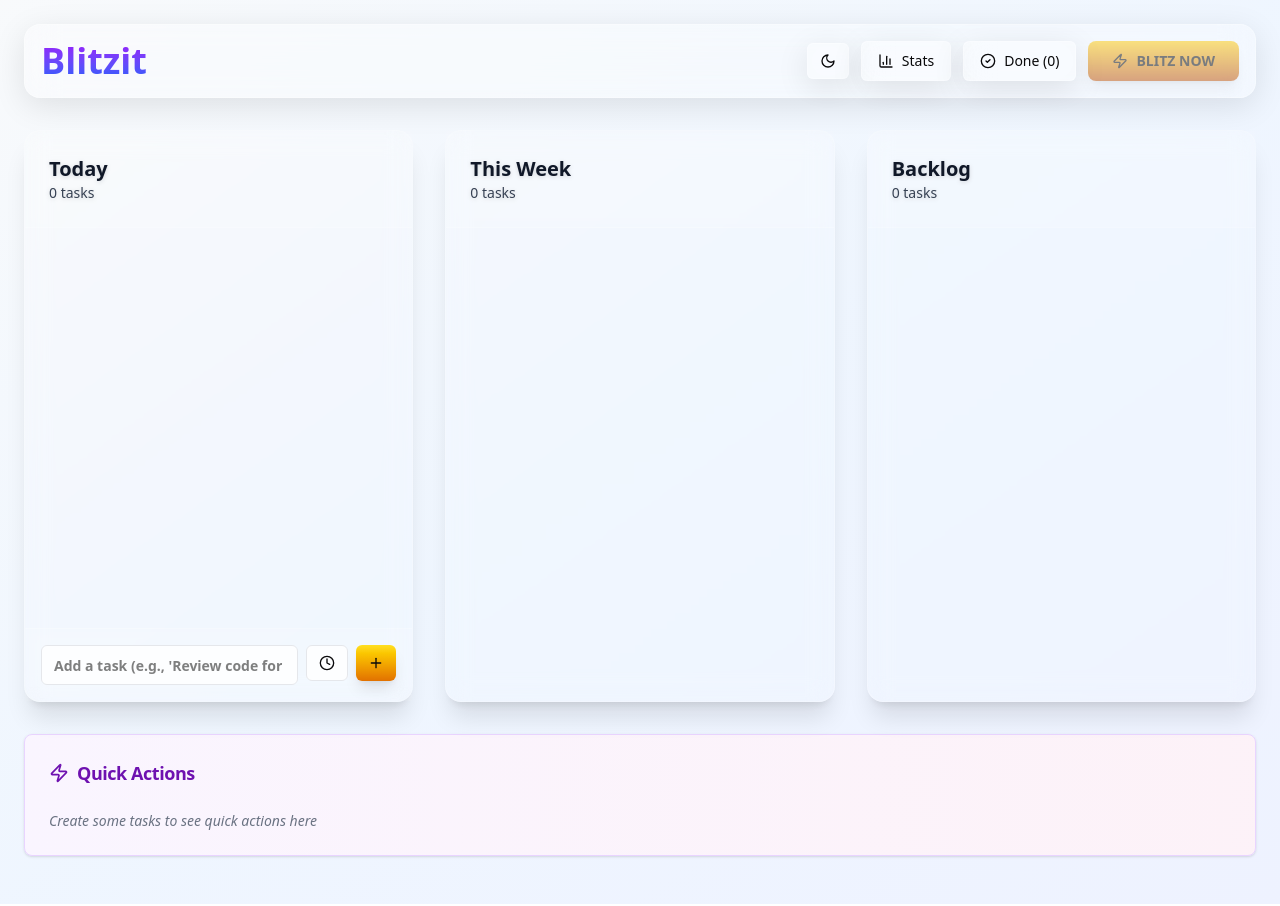
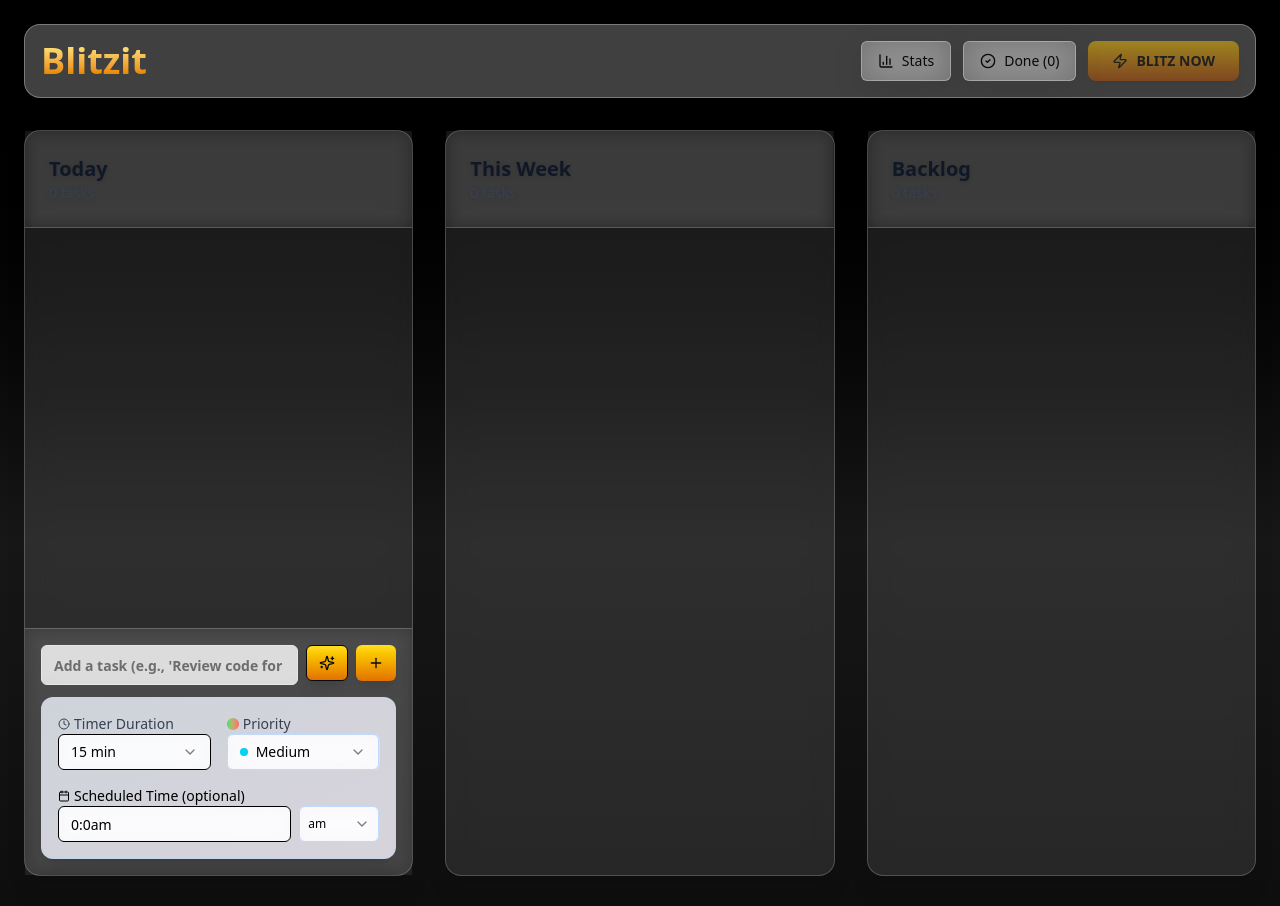
Before and after one commit to Swayanshu004/blitzit, a Next.js app: page / in a window 1280 px wide. Shown: the top 906 px of the page. Built offline with nearby package versions, Linux system fonts and the light colour scheme.

Commit message:
refine02

```diff
--- a/components/quick-actions.jsx
+++ b/components/quick-actions.jsx
@@ -32,9 +32,9 @@ export function QuickActions({ tasks, onMoveAll, onClearCompleted, onDeleteTask
   }
 
   return (
-    <Card className="bg-gradient-to-r from-purple-50 to-pink-50 border-purple-200">
+    <Card className="bg-gradient-to-t from-purple-800 to-black border-purple-800">
       <CardHeader>
-        <CardTitle className="text-lg font-semibold text-purple-800 flex items-center gap-2">
+        <CardTitle className="text-lg font-semibold text-white flex items-center gap-2">
           <Zap className="w-5 h-5" />
           Quick Actions
         </CardTitle>
--- a/components/task-board.jsx
+++ b/components/task-board.jsx
@@ -111,21 +111,13 @@ export function TaskBoard({
   }
 
   return (
-    <div className="main-container min-h-screen bg-gradient-to-br from-slate-50 via-blue-50 to-indigo-50 dark:from-black dark:via-gray-900 dark:to-black transition-colors">
+    <div className="main-container min-h-screen bg-gradient-to-b from-black via-neutral-900 to-neutral-950 transition-colors">
       <div className="max-w-7xl mx-auto">
         <div className="flex items-center justify-between mb-8 p-4 component-bg rounded-2xl border shadow-lg">
-          <h1 className="text-4xl font-bold bg-gradient-to-t from-blue-600 to-purple-600 dark:from-amber-600 dark:to-yellow-200 bg-clip-text text-transparent">
+          <h1 className="text-4xl font-bold bg-gradient-to-t from-amber-600 to-yellow-200 bg-clip-text text-transparent">
             Blitzit
           </h1>
           <div className="flex items-center gap-3">
-            <Button
-              onClick={() => setTheme(theme === "dark" ? "light" : "dark")}
-              variant="outline"
-              size="sm"
-              className="component-bg border-gray-300 dark:border-gray-600 hover:bg-gray-100 dark:hover:bg-gray-700 text-high-contrast"
-            >
-              {theme === "dark" ? <Sun className="w-4 h-4" /> : <Moon className="w-4 h-4" />}
-            </Button>
             <Button
               onClick={() => setShowStats(!showStats)}
               variant="outline"
--- a/components/task-input.jsx
+++ b/components/task-input.jsx
@@ -9,10 +9,10 @@ import { Plus, Clock, Calendar, Sparkles } from "lucide-react"
 
 export function TaskInput({ onAddTask }) {
   const [input, setInput] = useState("")
-  const [timerDuration, setTimerDuration] = useState("25")
-  const [scheduledTime, setScheduledTime] = useState("")
+  const [timerDuration, setTimerDuration] = useState("15")
+  const [scheduledTime, setScheduledTime] = useState("0:0am")
   const [priority, setPriority] = useState("medium")
-  const [showAdvanced, setShowAdvanced] = useState(false)
+  const [showAdvanced, setShowAdvanced] = useState(true)
 
   const parseTimeFromText = (text) => {
     const patterns = [
@@ -100,11 +100,11 @@ export function TaskInput({ onAddTask }) {
             onClick={() => setShowAdvanced(!showAdvanced)}
             className={`px-3 transition-all duration-200 ${
               showAdvanced
-                ? "bg-gradient-to-t from-amber-600 to-yellow-300 border-transparent shadow-lg"
-                : "bg-white/80 backdrop-blur-sm border-gray-200 hover:bg-gradient-to-r hover:from-blue-50 hover:to-purple-50"
+                ? "bg-gradient-to-t from-amber-600 to-yellow-300 shadow-lg"
+                : "bg-neutral-900 backdrop-blur-sm border-gray-200 hover:bg-gradient-to-t hover:from-amber-600 hover:to-yellow-300"
             }`}
           >
-            {showAdvanced ? <Sparkles className="w-4 h-4" /> : <Clock className="w-4 h-4" />}
+            <Sparkles className="w-4 h-4" />
           </Button>
           <Button
             type="submit"
@@ -124,11 +124,11 @@ export function TaskInput({ onAddTask }) {
                   Timer Duration
                 </Label>
                 <Select value={timerDuration} onValueChange={setTimerDuration}>
-                  <SelectTrigger className="h-9 bg-white/80 backdrop-blur-sm border-blue-200 focus:border-blue-400 text-black">
+                  <SelectTrigger className="h-9 bg-white/80 backdrop-blur-sm focus:border-blue-400 text-black">
                     <SelectValue />
                   </SelectTrigger>
                   <SelectContent>
-                    <SelectItem value="15">15 min</SelectItem>
+                    <SelectItem value="15" selected>15 min</SelectItem>
                     <SelectItem value="25">25 min</SelectItem>
                     <SelectItem value="30">30 min</SelectItem>
                     <SelectItem value="45">45 min</SelectItem>
@@ -179,7 +179,7 @@ export function TaskInput({ onAddTask }) {
             </div>
 
             <div>
-              <Label htmlFor="scheduled-time" className="text-sm font-medium text-gray-700 flex items-center gap-1 text-black">
+              <Label htmlFor="scheduled-time" className="text-sm font-medium flex items-center gap-1 text-black">
                 <Calendar className="w-3 h-3" />
                 Scheduled Time (optional)
               </Label>
@@ -189,7 +189,7 @@ export function TaskInput({ onAddTask }) {
                   value={scheduledTime}
                   onChange={handleTimeChange}
                   placeholder="7:00"
-                  className="flex-1 h-9 bg-white/80 backdrop-blur-sm border-blue-200 focus:border-blue-400 focus:ring-blue-400/20 text-black"
+                  className="flex-1 h-9 bg-white/80 backdrop-blur-sm focus:ring-amber-400 text-black"
                   maxLength={5}
                 />
                 <Select
@@ -202,12 +202,12 @@ export function TaskInput({ onAddTask }) {
                     }
                   }}
                 >
-                  <SelectTrigger className="w-20 h-9 bg-white/80 backdrop-blur-sm border-blue-200 focus:border-blue-400 text-black">
-                    <SelectValue placeholder="AM/PM" />
+                  <SelectTrigger className="w-20 h-9 bg-white/80 backdrop-blur-sm border-blue-200 focus:border-blue-400 text-black text-xs px-2">
+                    <SelectValue placeholder="am | pm" />
                   </SelectTrigger>
                   <SelectContent>
-                    <SelectItem value="am">AM</SelectItem>
-                    <SelectItem value="pm">PM</SelectItem>
+                    <SelectItem value="am" selected>am</SelectItem>
+                    <SelectItem value="pm">pm</SelectItem>
                   </SelectContent>
                 </Select>
               </div>
```
